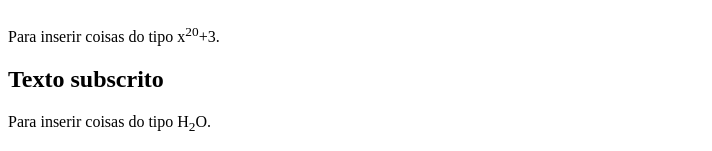
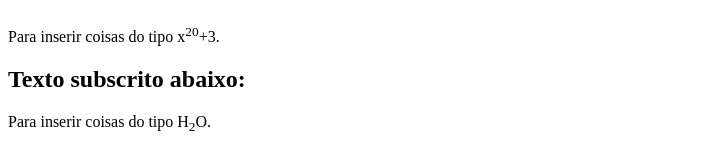
Before and after one commit to Italomilitao/exercicio-html-008, a plain HTML site: page index.html in a window 1280 px wide. Shown: the part 752-903 px from the top of the page, without its empty margins (0-712 px from the left). Drawn offline with Linux system fonts and the light colour scheme.

Commit message:
Modificado texto na tag

```diff
--- a/index.html
+++ b/index.html
@@ -38,7 +38,7 @@
     <p>Existe também o <u>sublinhado</u> com a tag U (não semântica)</p>
     <h2>Texto sobrescrito</h2>
     <p>Para inserir coisas do tipo x<sup>20</sup>+3.</p>
-    <h2>Texto subscrito</h2>
+    <h2>Texto subscrito abaixo:</h2>
     <p>Para inserir coisas do tipo H<sub>2</sub>O.</p>
     <p>Italo</p>
     <p>Saulo</p>
```
